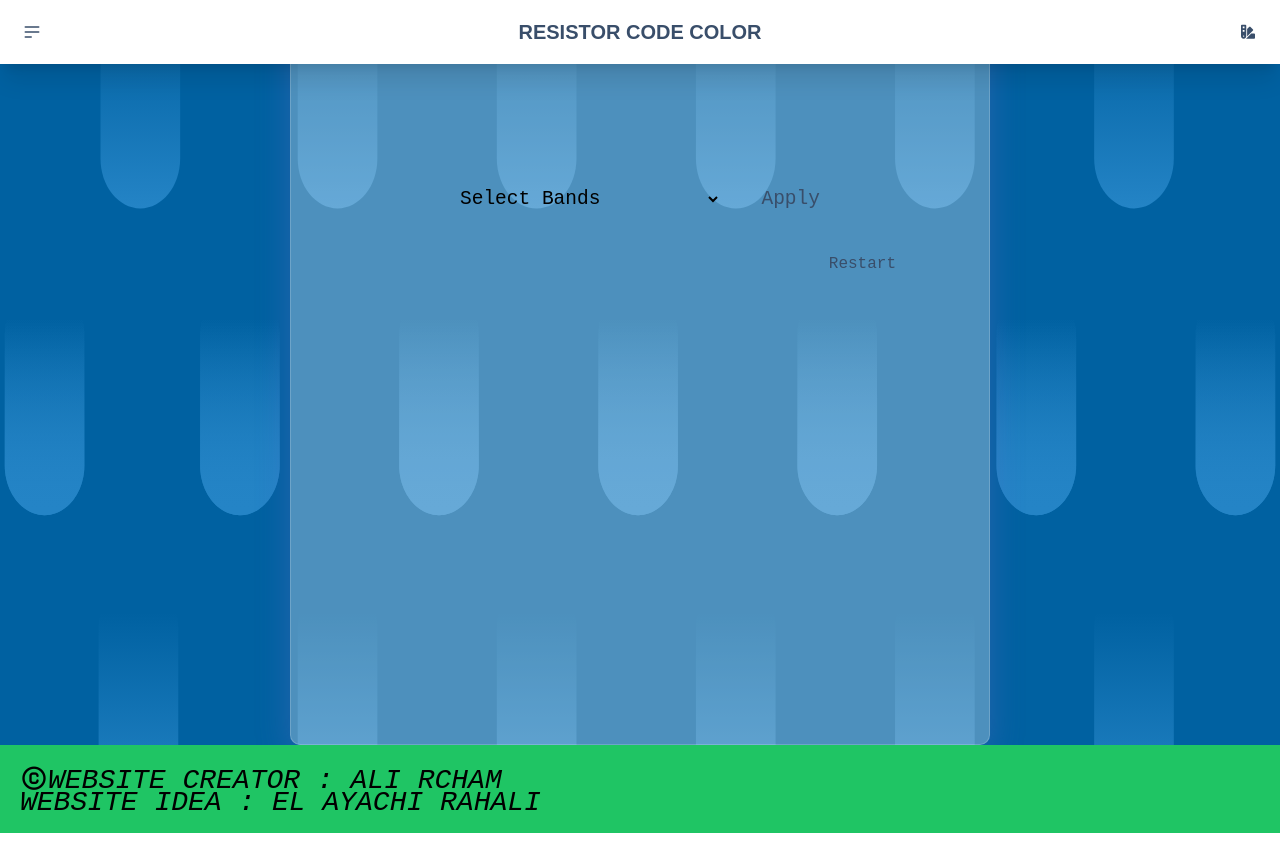
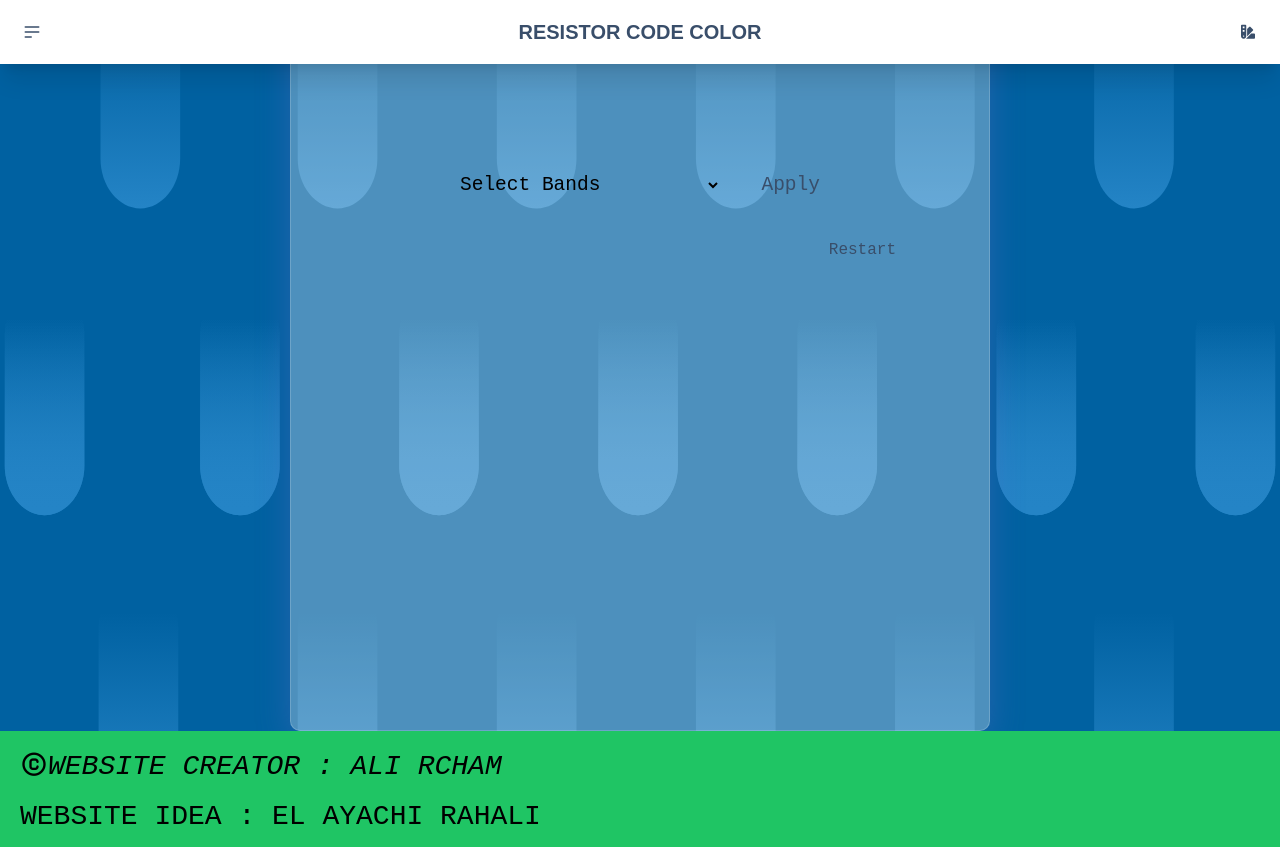
Before and after one commit to GhostWr1t3r/Resistor, a plain HTML site: page index.html in a window 1280 px wide. Drawn offline with nearby package versions, Linux system fonts and the light colour scheme; a web font is replaced by a local one.

Commit message:
Update index.html

```diff
--- a/index.html
+++ b/index.html
@@ -362,7 +362,7 @@
   </main>
 </div>
   <div class="footer">
-          <h3 class="footer-text"><i class="uil uil-copyright">WEBSITE CREATOR : ALI RCHAM <br>WEBSITE IDEA : EL AYACHI RAHALI</i></h3>
+          <h3 class="footer-text"><i class="uil uil-copyright">WEBSITE CREATOR : ALI RCHAM </i><br> WEBSITE IDEA : EL AYACHI RAHALI</h3>
         </div>
 
 
```
